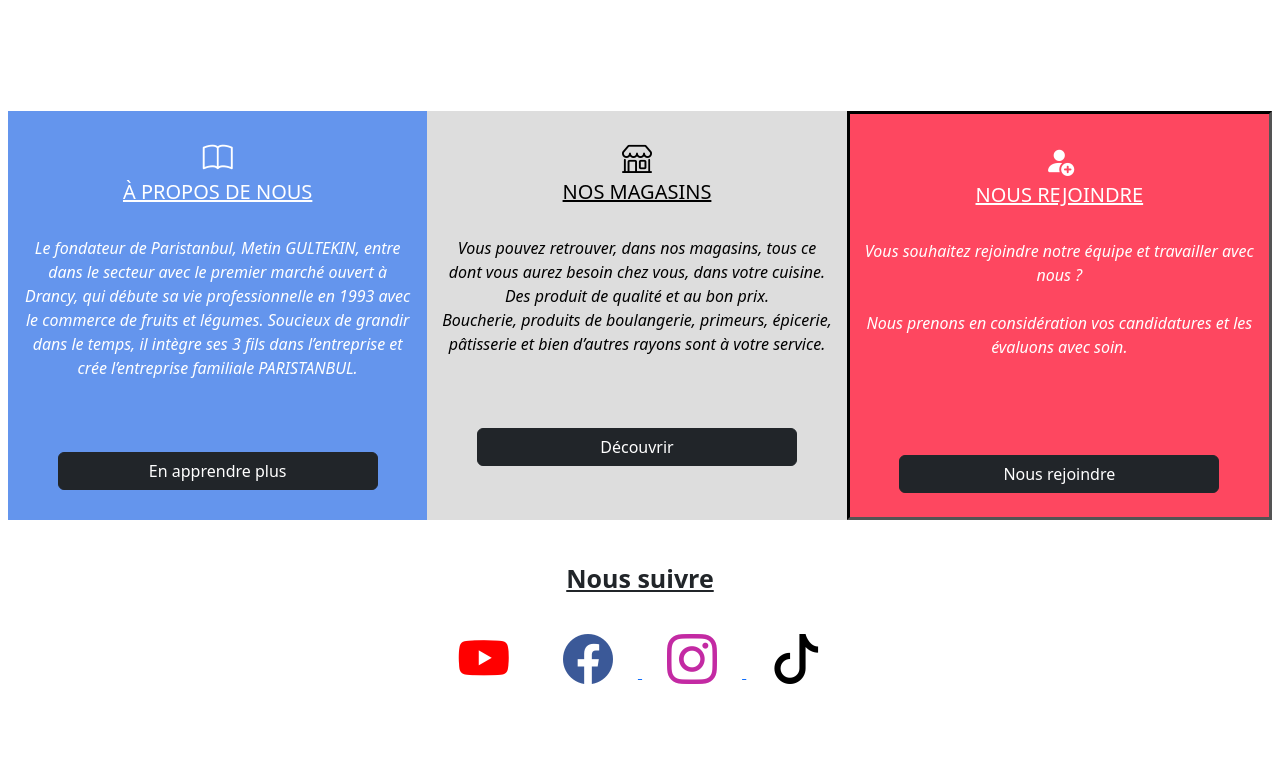
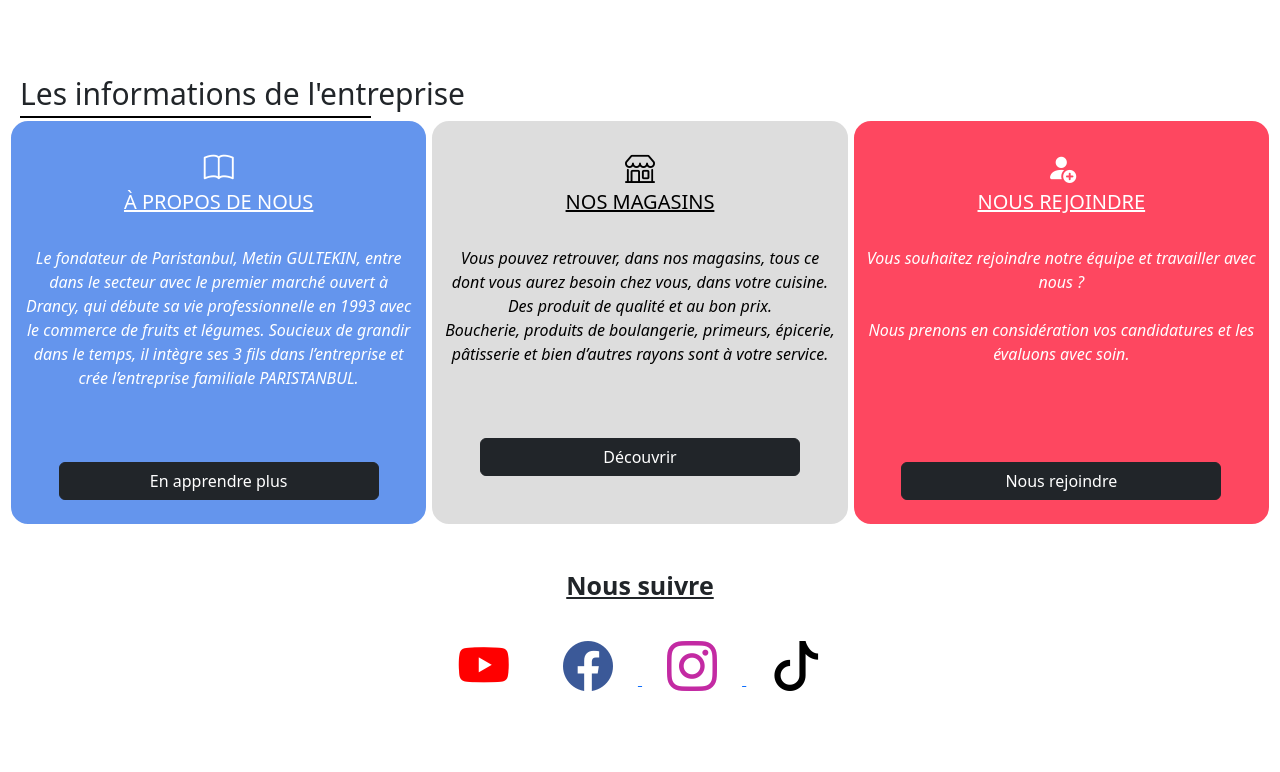
Before and after one commit to jonathanb955/Projet-Paristanbul, a PHP site: page /vue/index.php in a window 1280 px wide. Shown: the part 1369-2141 px from the top of the page. Before the commit the page ends 2053 px from the top, so only its background shows below. Run offline with PHP 8.4, Linux system fonts and the light colour scheme.

Commit message:
Ajout img stat2

```diff
--- a/assets/css/index.css
+++ b/assets/css/index.css
@@ -310,19 +310,32 @@
 .col{
     background-color: cornflowerblue;
 color: white;
-    border-color: black;
+
     text-align: center;
+    border-style: solid;
+    border-color: white;
+    border-radius: 20px;
 }
 .order-1{
     background-color: #dddddd;
     color: black;
     text-align: center;
+    border-style: solid;
+    border-color: white;
+    border-spacing: 100px;
+    border-radius: 20px;
 }
 .order-2{
     background-color: #FE4760;
     text-align: center;
-border-style: inset;
+border-style: solid;
+    border-color: white;
+    border-radius: 20px;
 }
 .boutonapropos{
     text-align: center;
 }
+.titreInfo{
+    text-align: left;
+    font-size: 30px;
+}
--- a/vue/index.php
+++ b/vue/index.php
@@ -69,10 +69,10 @@
 
     <nav>
         <ul>
-            <li><a href="#accueil">Accueil</a></li>
+
             <li><a href="#catalogue">Catalogue</a></li>
             <li><a href="#reseauxsociaux">Nous suivre</a></li>
-            <li><a href="#apropos">À propos de nous</a></li>
+            <li><a href="#apropos">Informations</a></li>
 
 
         </ul>
@@ -80,7 +80,7 @@
 
 </header>
 
-<section id="accueil">
+
 
 
     <div id="carouselExampleInterval" class="carousel slide" data-bs-ride="carousel">
@@ -128,7 +128,7 @@
         </button>
     </div>
     <br>
-</section>
+
 
 <section id="catalogue">
    <div class="titreCatalogue"><strong> En ce moment, chez Paristanbul</strong></div>
@@ -153,6 +153,8 @@
 <br>
 <section  id="apropos">
 
+   <div class="titreInfo"> Les informations de l'entreprise</div>
+    <div style="height: 2px; width: 28.3%; background-color: black; margin-right: 50px; "></div>
     <div class="containerlol text-center">
 
         <div class="row">
```
Also changed, not shown: assets/img/46M Chiffres d’affaires en 2024.png (deleted), assets/img/Capture d’écran 2025-05-21 143906.png (added).
